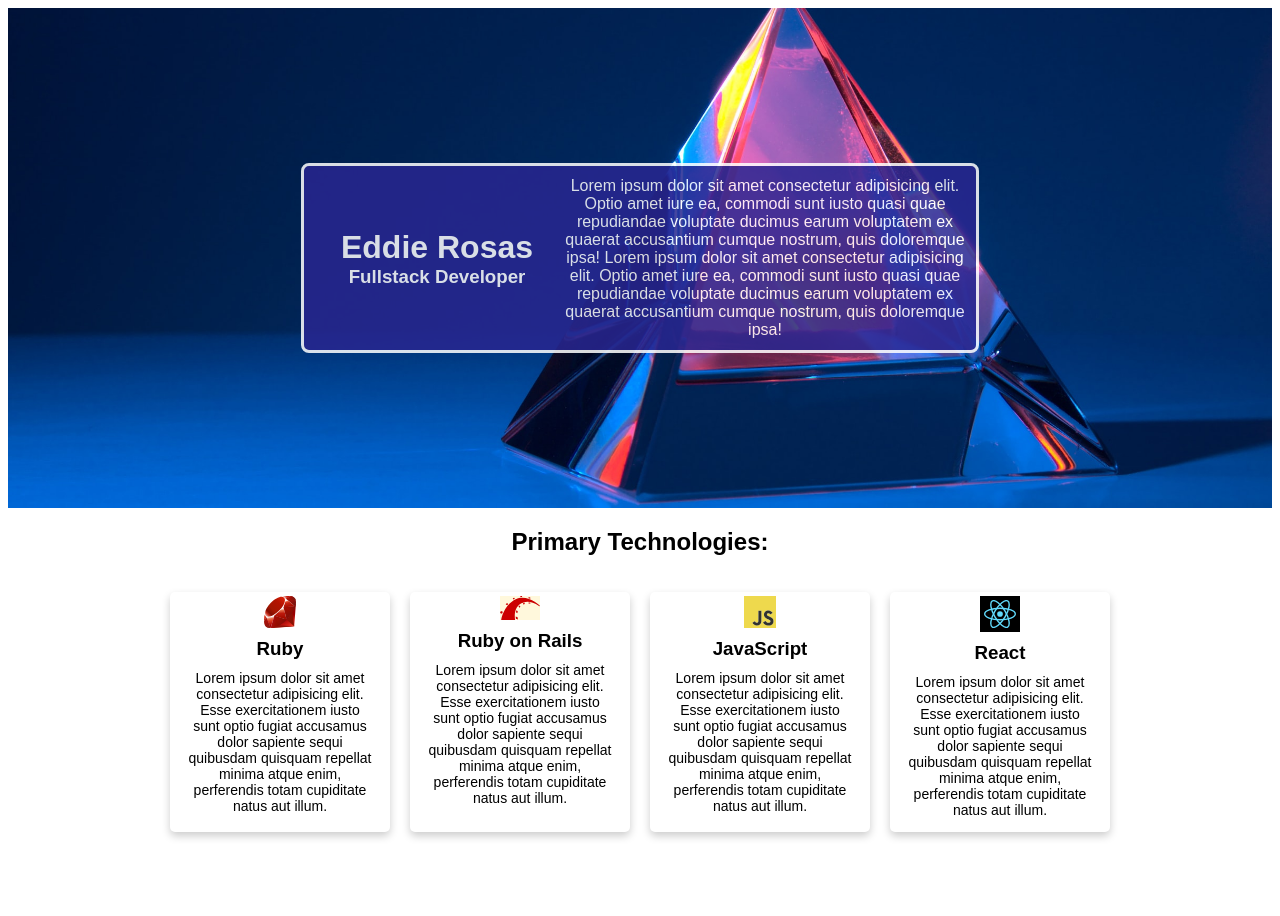
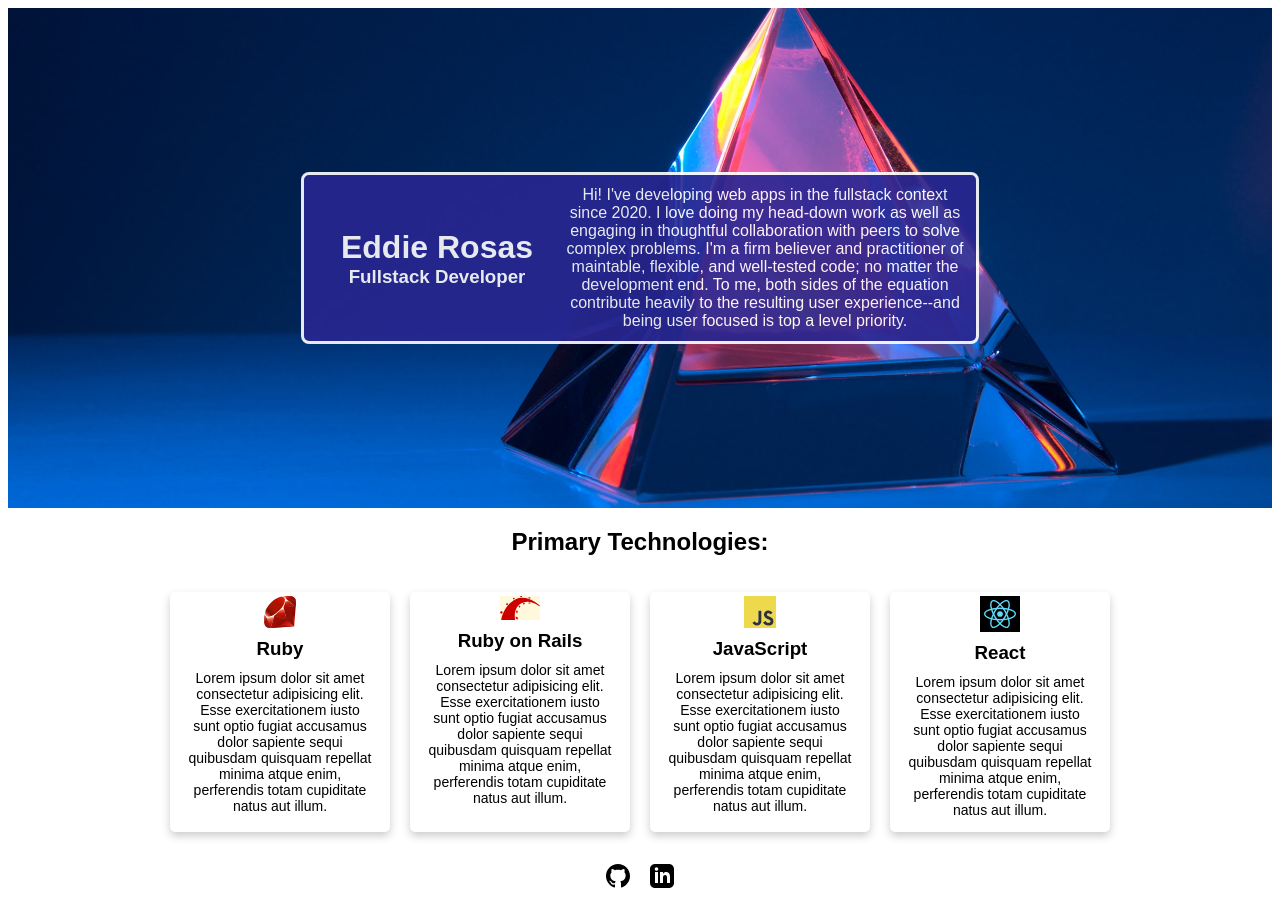
Before and after one commit to EddieRosas/portcoolio, a React app: page / in a window 1280 px wide. Before the commit the page ends 856 px from the top, so only its background shows below. Built offline with nearby package versions, Linux system fonts and the light colour scheme.

Commit message:
add contact links more layout tweaks

```diff
--- a/src/App.css
+++ b/src/App.css
@@ -2,6 +2,11 @@
 
 body {
   font-family: "Open-Sans", sans-serif;
+}
+
+.container {
+  display: flex;
+  flex-direction: column;
 }
 
 .intro {
@@ -19,7 +24,7 @@ body {
   display: flex;
   flex-wrap: wrap;
   background-color: #282691;
-  opacity: .85;
+  opacity: .9;
   padding: 8px;
   border: 3px solid white;
   border-radius: 8px;
@@ -45,11 +50,12 @@ body {
 
 .techs {
   display: flex;
-  justify-content: center;
+  flex-direction: column;
+  align-items: center;
 }
 
 .main-techs {
-  width: 100%;
+  width: 90%;
   display: flex;
   flex-direction: column;
   flex-wrap: row;
@@ -61,14 +67,14 @@ body {
   align-content: center;
 }
 
-ul {
+.main-techs > ul {
   display: flex;
   flex-flow: row wrap;
   gap: 20px;
   padding-left: 0;
 }
 
-ul > li {
+.main-techs > ul > li {
   padding-top: 4px;
   width: 220px;
   height: auto;
@@ -116,3 +122,17 @@ li > p {
   background-color: black;
   padding: 4px;
 }
+
+.contact-display {
+  display: flex;
+  flex-direction: column;
+  align-items: center;
+}
+
+.contact-links {
+  display: flex;
+  flex-direction: row;
+  gap: 20px;
+  list-style: none;
+  padding-left: 0;
+}
--- a/src/App.tsx
+++ b/src/App.tsx
@@ -4,6 +4,8 @@ import rubyLogo from '../public/ruby_logo.svg';
 import railsLogo from '../public/rails_logo.svg';
 import jsLogo from '../public/js_logo.svg';
 import reactLogo from '../public/react_logo.svg';
+import githubLogo from '../public/github_logo.svg';
+import linkedinLogo from '../public/linkedin_logo.svg';
 
 const App = () => {
   return (
@@ -15,19 +17,12 @@ const App = () => {
             <h3>Fullstack Developer</h3>
           </div>
           <div className="what-text">
-                  Lorem ipsum dolor sit amet consectetur
-                  adipisicing elit. Optio amet iure ea,
-                  commodi sunt iusto quasi quae repudiandae
-                  voluptate ducimus earum voluptatem ex quaerat
-                  accusantium cumque nostrum, quis doloremque
-                  ipsa!
-
-                  Lorem ipsum dolor sit amet consectetur
-                  adipisicing elit. Optio amet iure ea,
-                  commodi sunt iusto quasi quae repudiandae
-                  voluptate ducimus earum voluptatem ex quaerat
-                  accusantium cumque nostrum, quis doloremque
-                  ipsa!
+            Hi! I've developing web apps in the fullstack context since 2020.
+            I love doing my head-down work as well as engaging in thoughtful
+            collaboration with peers to solve complex problems. I'm a firm believer
+            and practitioner of maintable, flexible, and well-tested code; no matter the
+            development end. To me, both sides of the equation contribute heavily to the
+            resulting user experience--and being user focused is top a level priority.
           </div>
         </div>
       </div>
@@ -88,6 +83,20 @@ const App = () => {
           </ul>
         </div>
       </div>
+      <div className="contact-display">
+        <ul className="contact-links">
+          <li>
+            <a href="https://github.com/EddieRosas">
+              <img src={githubLogo} id="github_logo" alt="" />
+            </a>
+          </li>
+          <li>
+            <a href="https://www.linkedin.com/in/eddierosas/">
+              <img src={linkedinLogo} id="linkedin_logo" alt="" />
+            </a>
+          </li>
+        </ul>
+      </div>
     </div>
   );
 };
```
Also changed, not shown: public/github_logo.svg (added), public/linkedin_logo.svg (added). Lines whose indentation alone changed are shown as unchanged.
